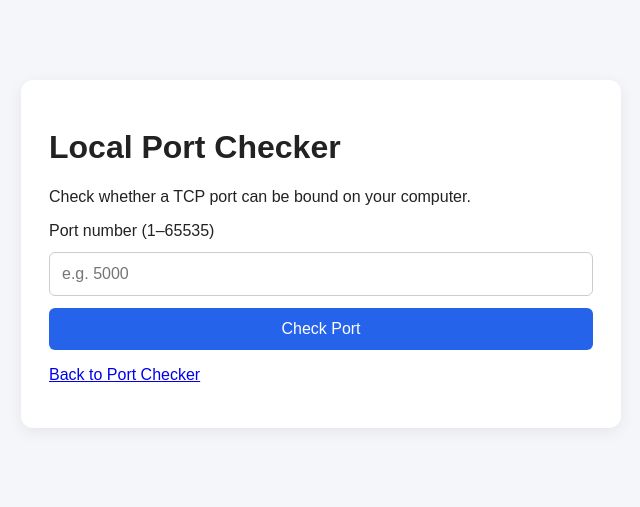
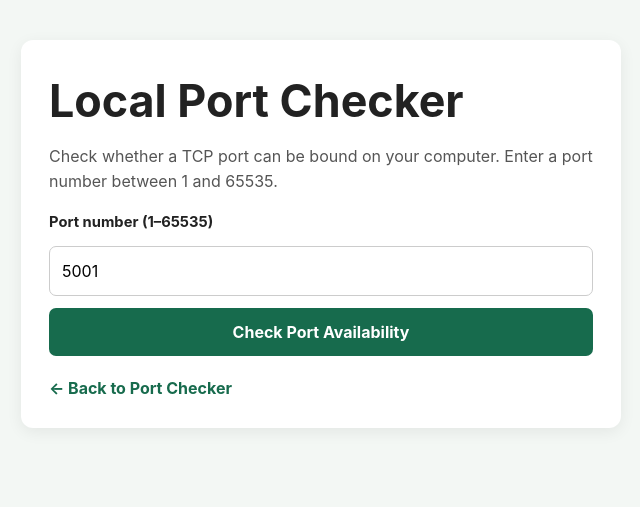
Before and after one commit to JayGatagat/Socket-Based-Port-Availability-Checker, a Flask app: page /local-port-check in a window 1280 px wide. Shown: the top 507 px of the page, without its empty margins (319-959 px from the left). Run offline with Flask 3, Linux system fonts and the light colour scheme.

Commit message:
Add user-friendly local port checker page

```diff
--- a/app.py
+++ b/app.py
@@ -1,33 +1,76 @@
+
 from flask import Flask, render_template, request
-from port_checker import check_port, check_port_range, validate_target, validate_port
-from flask import request, render_template
-from port_checker import check_local_port
+
+from port_checker import (
+    check_port,
+    check_port_range,
+    validate_target,
+    validate_port,
+    check_local_port,
+)
 
 app = Flask(__name__)
 app.config["SECRET_KEY"] = "development-only-change-me"
 
 
+# --------------------------------------------------
+# HOME PAGE
+# --------------------------------------------------
+
 @app.get("/")
 def index():
-    return render_template("index.html", result=None, results=None, error=None)
+    return render_template(
+        "index.html",
+        result=None,
+        results=None,
+        summary=None,
+        error=None,
+    )
 
+
+# --------------------------------------------------
+# CHECK A SINGLE PORT
+# --------------------------------------------------
 
 @app.post("/check")
 def check():
     target = request.form.get("target", "").strip()
     port_text = request.form.get("port", "").strip()
     timeout_text = request.form.get("timeout", "1.0").strip()
+
     try:
         validate_target(target)
         port = validate_port(port_text)
         timeout = float(timeout_text)
+
         if not 0.1 <= timeout <= 5:
-            raise ValueError("Timeout must be between 0.1 and 5 seconds.")
+            raise ValueError(
+                "Timeout must be between 0.1 and 5 seconds."
+            )
+
         result = check_port(target, port, timeout)
-        return render_template("index.html", result=result, results=None, error=None)
+
+        return render_template(
+            "index.html",
+            result=result,
+            results=None,
+            summary=None,
+            error=None,
+        )
+
     except (ValueError, OSError) as exc:
-        return render_template("index.html", result=None, results=None, error=str(exc)), 400
+        return render_template(
+            "index.html",
+            result=None,
+            results=None,
+            summary=None,
+            error=str(exc),
+        ), 400
 
+
+# --------------------------------------------------
+# CHECK A RANGE OF PORTS
+# --------------------------------------------------
 
 @app.post("/range")
 def range_check():
@@ -35,60 +78,114 @@ def range_check():
     start_text = request.form.get("start_port", "").strip()
     end_text = request.form.get("end_port", "").strip()
     timeout_text = request.form.get("timeout", "0.5").strip()
+
     try:
         validate_target(target)
+
         start_port = validate_port(start_text)
         end_port = validate_port(end_text)
         timeout = float(timeout_text)
+
         if not 0.1 <= timeout <= 3:
-            raise ValueError("Timeout must be between 0.1 and 3 seconds for a range check.")
+            raise ValueError(
+                "Timeout must be between 0.1 and 3 seconds "
+                "for a range check."
+            )
+
         if end_port < start_port:
-            raise ValueError("End port must be greater than or equal to start port.")
+            raise ValueError(
+                "End port must be greater than or equal to start port."
+            )
+
         if end_port - start_port + 1 > 100:
-            raise ValueError("For safety, check no more than 100 ports per request.")
-        results = check_port_range(target, start_port, end_port, timeout)
-        opened = sum(1 for item in results if item["status"] == "Open")
+            raise ValueError(
+                "For safety, check no more than 100 ports per request."
+            )
+
+        results = check_port_range(
+            target,
+            start_port,
+            end_port,
+            timeout,
+        )
+
         summary = {
             "target": target,
             "start_port": start_port,
             "end_port": end_port,
             "checked": len(results),
-            "open_count": opened,
-            "closed_count": sum(1 for item in results if item["status"] == "Closed"),
-            "timeout_count": sum(1 for item in results if item["status"] == "Timeout"),
-            "total_ms": round(sum(item["latency_ms"] for item in results), 2),
+            "open_count": sum(
+                1 for item in results
+                if item["status"] == "Open"
+            ),
+            "closed_count": sum(
+                1 for item in results
+                if item["status"] == "Closed"
+            ),
+            "timeout_count": sum(
+                1 for item in results
+                if item["status"] == "Timeout"
+            ),
+            "total_ms": round(
+                sum(item["latency_ms"] for item in results), 2
+            ),
         }
-        return render_template("index.html", result=None, results=results, summary=summary, error=None)
+
+        return render_template(
+            "index.html",
+            result=None,
+            results=results,
+            summary=summary,
+            error=None,
+        )
+
     except (ValueError, OSError) as exc:
-        return render_template("index.html", result=None, results=None, summary=None, error=str(exc)), 400
+        return render_template(
+            "index.html",
+            result=None,
+            results=None,
+            summary=None,
+            error=str(exc),
+        ), 400
+
+
+# --------------------------------------------------
+# LOCAL PORT CHECKER PAGE
+# URL: /local-port-check
+# --------------------------------------------------
 
 @app.route("/local-port-check", methods=["GET", "POST"])
 def local_port_check():
     result = None
-    port_value = ""
+    error = None
+    port_value = "5001"
 
     if request.method == "POST":
         port_value = request.form.get("port", "").strip()
 
         try:
-            if not port_value.isdigit():
-                raise ValueError("Enter a valid port number.")
-
-            port = int(port_value)
+            port = validate_port(port_value)
             result = check_local_port(port)
 
-        except ValueError as exc:
-            result = {
-                "status": "ERROR",
-                "message": str(exc)
-            }
+        except (ValueError, OSError) as exc:
+            error = str(exc)
 
     return render_template(
         "local_port.html",
         result=result,
-        port=port_value
+        port=port_value,
+        error=error,
     )
 
+
+# --------------------------------------------------
+# START APPLICATION
+# --------------------------------------------------
+
 if __name__ == "__main__":
-    # Local development server. Do not expose this demo app to the public internet.
-    app.run(host="127.0.0.1", port=5001, debug=False)
+    # Local development only. Do not expose this server publicly.
+    app.run(
+        host="127.0.0.1",
+        port=5001,
+        debug=False,
+    )
--- a/static/style.css
+++ b/static/style.css
@@ -1,38 +1,287 @@
-* { box-sizing: border-box; }
-:root { color-scheme: light; --green:#176b4d; --ink:#1e2b27; --muted:#65736d; --line:#dce7e1; --bg:#f3f7f4; }
-body { margin:0; background:var(--bg); color:var(--ink); font:16px/1.5 -apple-system,BlinkMacSystemFont,"Segoe UI",sans-serif; }
-.hero { padding:42px max(22px,calc((100% - 1080px)/2)); background:linear-gradient(120deg,#123f31,#247858); color:white; }
-.eyebrow { font-size:.76rem; letter-spacing:.13em; font-weight:700; opacity:.8; }
-h1 { line-height:1.15; margin:.5rem 0; font-size:clamp(1.8rem,4vw,2.8rem); }
-.hero p { max-width:700px; color:#e3f2e9; margin:0; }
-main { max-width:1080px; padding:22px; margin:auto; }
-.notice,.error { padding:14px 16px; border-radius:12px; margin-bottom:18px; }
-.notice { background:#e2f4ee; border:1px solid #b5dfce; }
-.error { background:#fff0ef; border:1px solid #f1c1bd; color:#8b211b; }
-.grid { display:grid; grid-template-columns:repeat(2,minmax(0,1fr)); gap:18px; }
-.panel { background:white; border:1px solid var(--line); border-radius:16px; padding:22px; margin-bottom:18px; box-shadow:0 5px 18px #1a46300a; min-width:0; }
-h2 { font-size:1.2rem; margin:0 0 16px; }
-label { display:block; font-weight:650; font-size:.92rem; margin-bottom:13px; }
-input { display:block; width:100%; padding:11px 12px; border:1px solid #bdcec5; border-radius:9px; margin-top:6px; font:inherit; background:#fff; }
-input:focus { outline:3px solid #bde6d3; border-color:var(--green); }
-button { width:100%; border:0; border-radius:9px; padding:12px 16px; background:var(--green); color:white; font:inherit; font-weight:700; cursor:pointer; }
-button:hover { background:#0f563d; }
-.two { display:grid; grid-template-columns:1fr 1fr; gap:12px; }
-.hint { color:var(--muted); font-size:.88rem; margin-bottom:0; }
-.result-line { display:flex; align-items:center; gap:12px; flex-wrap:wrap; }
-.status { display:inline-block; padding:3px 9px; border-radius:99px; font-weight:750; font-size:.83rem; background:#e9eee9; }
-.status.open { color:#12643f; background:#d9f5e5; }
-.status.closed { color:#9b342b; background:#ffebe8; }
-.status.timeout { color:#8a5b00; background:#fff2cf; }
-.status.error { color:#6d3b91; background:#f1e5fb; }
-.stats { display:grid; grid-template-columns:repeat(auto-fit,minmax(120px,1fr)); gap:10px; margin-bottom:18px; }
-.stats div { background:#f2f7f4; border-radius:10px; padding:12px; }
-.stats span,.stats strong { display:block; }
-.stats span { color:var(--muted); font-size:.8rem; }
-.stats strong { font-size:1.2rem; }
-.table-wrap { overflow-x:auto; }
-table { width:100%; border-collapse:collapse; font-size:.9rem; }
-th,td { text-align:left; padding:10px; border-bottom:1px solid var(--line); }
-th { background:#f6f9f7; }
-footer { text-align:center; color:var(--muted); padding:16px 20px 28px; font-size:.85rem; }
-@media(max-width:760px) { .grid { grid-template-columns:1fr; } .hero { padding-top:30px; padding-bottom:30px; } main { padding:14px; } .panel { padding:17px; } }
+
+* {
+    box-sizing: border-box;
+}
+
+:root {
+    color-scheme: light;
+    --green: #176b4d;
+    --ink: #1e2b27;
+    --muted: #65736d;
+    --line: #dce7e1;
+    --bg: #f3f7f4;
+}
+
+body {
+    margin: 0;
+    background: var(--bg);
+    color: var(--ink);
+    font: 16px/1.5 -apple-system, BlinkMacSystemFont, "Segoe UI", sans-serif;
+}
+
+.hero {
+    padding: 42px max(22px, calc((100% - 1080px) / 2));
+    background: linear-gradient(120deg, #123f31, #247858);
+    color: white;
+}
+
+.eyebrow {
+    font-size: 0.76rem;
+    letter-spacing: 0.13em;
+    font-weight: 700;
+    opacity: 0.8;
+}
+
+h1 {
+    line-height: 1.15;
+    margin: 0.5rem 0;
+    font-size: clamp(1.8rem, 4vw, 2.8rem);
+}
+
+.hero p {
+    max-width: 700px;
+    color: #e3f2e9;
+    margin: 0;
+}
+
+main {
+    max-width: 1080px;
+    padding: 22px;
+    margin: auto;
+}
+
+.notice,
+.error {
+    padding: 14px 16px;
+    border-radius: 12px;
+    margin-bottom: 18px;
+}
+
+.notice {
+    background: #e2f4ee;
+    border: 1px solid #b5dfce;
+}
+
+.error {
+    background: #fff0ef;
+    border: 1px solid #f1c1bd;
+    color: #8b211b;
+}
+
+.grid {
+    display: grid;
+    grid-template-columns: repeat(2, minmax(0, 1fr));
+    gap: 18px;
+}
+
+.panel {
+    background: white;
+    border: 1px solid var(--line);
+    border-radius: 16px;
+    padding: 22px;
+    margin-bottom: 18px;
+    box-shadow: 0 5px 18px #1a46300a;
+    min-width: 0;
+}
+
+h2 {
+    font-size: 1.2rem;
+    margin: 0 0 16px;
+}
+
+label {
+    display: block;
+    font-weight: 650;
+    font-size: 0.92rem;
+    margin-bottom: 13px;
+}
+
+input {
+    display: block;
+    width: 100%;
+    padding: 11px 12px;
+    border: 1px solid #bdcec5;
+    border-radius: 9px;
+    margin-top: 6px;
+    font: inherit;
+    background: #fff;
+}
+
+input:focus {
+    outline: 3px solid #bde6d3;
+    border-color: var(--green);
+}
+
+button {
+    width: 100%;
+    border: 0;
+    border-radius: 9px;
+    padding: 12px 16px;
+    background: var(--green);
+    color: white;
+    font: inherit;
+    font-weight: 700;
+    cursor: pointer;
+}
+
+button:hover {
+    background: #0f563d;
+}
+
+.two {
+    display: grid;
+    grid-template-columns: 1fr 1fr;
+    gap: 12px;
+}
+
+.hint {
+    color: var(--muted);
+    font-size: 0.88rem;
+    margin-bottom: 0;
+}
+
+/* Local Port Checker homepage panel */
+.local-panel {
+    margin-bottom: 24px;
+}
+
+.local-port-button {
+    display: inline-block;
+    margin-top: 8px;
+    padding: 0;
+    background: transparent;
+    color: var(--green);
+    text-decoration: none;
+    border: none;
+    border-radius: 0;
+    font: inherit;
+    font-weight: 700;
+    cursor: pointer;
+    transition: color 0.2s ease;
+}
+
+.local-port-button:hover {
+    background: transparent;
+    color: #0f563d;
+    text-decoration: underline;
+}
+
+.local-port-button:focus-visible {
+    outline: 3px solid #bde6d3;
+    outline-offset: 4px;
+}
+
+/* Single-port results */
+.result-line {
+    display: flex;
+    align-items: center;
+    gap: 12px;
+    flex-wrap: wrap;
+}
+
+.status {
+    display: inline-block;
+    padding: 3px 9px;
+    border-radius: 99px;
+    font-weight: 750;
+    font-size: 0.83rem;
+    background: #e9eee9;
+}
+
+.status.open {
+    color: #12643f;
+    background: #d9f5e5;
+}
+
+.status.closed {
+    color: #9b342b;
+    background: #ffebe8;
+}
+
+.status.timeout {
+    color: #8a5b00;
+    background: #fff2cf;
+}
+
+.status.error {
+    color: #6d3b91;
+    background: #f1e5fb;
+}
+
+/* Range-check statistics */
+.stats {
+    display: grid;
+    grid-template-columns: repeat(auto-fit, minmax(120px, 1fr));
+    gap: 10px;
+    margin-bottom: 18px;
+}
+
+.stats div {
+    background: #f2f7f4;
+    border-radius: 10px;
+    padding: 12px;
+}
+
+.stats span,
+.stats strong {
+    display: block;
+}
+
+.stats span {
+    color: var(--muted);
+    font-size: 0.8rem;
+}
+
+.stats strong {
+    font-size: 1.2rem;
+}
+
+/* Results table */
+.table-wrap {
+    overflow-x: auto;
+}
+
+table {
+    width: 100%;
+    border-collapse: collapse;
+    font-size: 0.9rem;
+}
+
+th,
+td {
+    text-align: left;
+    padding: 10px;
+    border-bottom: 1px solid var(--line);
+}
+
+th {
+    background: #f6f9f7;
+}
+
+/* Footer */
+footer {
+    text-align: center;
+    color: var(--muted);
+    padding: 16px 20px 28px;
+    font-size: 0.85rem;
+}
+
+/* Mobile layout */
+@media (max-width: 760px) {
+    .grid {
+        grid-template-columns: 1fr;
+    }
+
+    .hero {
+        padding-top: 30px;
+        padding-bottom: 30px;
+    }
+
+    main {
+        padding: 14px;
+    }
+
+    .panel {
+        padding: 17px;
+    }
+}
--- a/templates/local_port.html
+++ b/templates/local_port.html
@@ -1,85 +1,149 @@
+
 <!DOCTYPE html>
 <html lang="en">
 <head>
     <meta charset="UTF-8">
     <meta name="viewport" content="width=device-width, initial-scale=1.0">
+
     <title>Local Port Availability Checker</title>
+
+    <link rel="stylesheet"
+          href="{{ url_for('static', filename='style.css') }}">
+
     <style>
-        body {
-            font-family: Arial, sans-serif;
+        .local-checker {
             max-width: 600px;
-            margin: 60px auto;
-            padding: 20px;
-            background: #f4f6f9;
+            margin: 40px auto;
+            padding: 28px;
+            background: white;
             color: #222;
-        }
-
-        .panel {
-            background: white;
-            padding: 28px;
             border-radius: 12px;
             box-shadow: 0 4px 16px #0001;
         }
 
-        input, button {
+        .local-checker input,
+        .local-checker button {
             box-sizing: border-box;
             width: 100%;
             padding: 12px;
             margin-top: 12px;
-            border-radius: 6px;
+            border-radius: 7px;
             font-size: 16px;
         }
 
-        input {
+        .local-checker input {
             border: 1px solid #ccc;
         }
 
-        button {
-            background: #2563eb;
+        .local-checker button {
+            background: #176b4d;
             color: white;
             border: none;
             cursor: pointer;
+            font-weight: bold;
         }
 
-        .result {
-            margin-top: 20px;
-            padding: 14px;
-            border-radius: 6px;
+        .local-checker button:hover {
+            background: #104f39;
         }
 
-        .FREE { background: #dcfce7; color: #166534; }
-        .BUSY { background: #fee2e2; color: #991b1b; }
-        .ERROR { background: #fef3c7; color: #92400e; }
+        .port-result {
+            margin-top: 22px;
+            padding: 16px;
+            border-radius: 8px;
+            overflow-wrap: anywhere;
+        }
+
+        .FREE {
+            background: #dcfce7;
+            color: #166534;
+        }
+
+        .BUSY {
+            background: #fee2e2;
+            color: #991b1b;
+        }
+
+        .ERROR {
+            background: #fef3c7;
+            color: #92400e;
+        }
+
+        .back-link {
+            display: inline-block;
+            margin-top: 20px;
+            color: #176b4d;
+            text-decoration: none;
+            font-weight: bold;
+        }
+
+        .back-link:hover {
+            text-decoration: underline;
+        }
+
+        .description {
+            color: #555;
+            line-height: 1.6;
+        }
     </style>
 </head>
+
 <body>
-    <div class="panel">
+
+    <main class="local-checker">
+
         <h1>Local Port Checker</h1>
-        <p>Check whether a TCP port can be bound on your computer.</p>
 
-        <form method="POST">
-            <label for="port">Port number (1–65535)</label>
+        <p class="description">
+            Check whether a TCP port can be bound on your computer.
+            Enter a port number between 1 and 65535.
+        </p>
+
+        <form method="POST"
+              action="{{ url_for('local_port_check') }}">
+
+            <label for="port">
+                <strong>Port number (1–65535)</strong>
+            </label>
+
             <input
                 id="port"
                 name="port"
                 type="number"
                 min="1"
                 max="65535"
+                step="1"
                 required
                 value="{{ port }}"
-                placeholder="e.g. 5000"
+                placeholder="Enter port, e.g. 5000"
             >
-            <button type="submit">Check Port</button>
+
+            <button type="submit">Check Port Availability</button>
+
         </form>
 
-        {% if result %}
-        <div class="result {{ result.status }}">
-            <strong>{{ result.status }}</strong>
-            <p>{{ result.message }}</p>
-        </div>
+        {% if error %}
+        <section class="port-result ERROR" role="alert">
+            <strong>Error</strong>
+            <p>{{ error }}</p>
+        </section>
         {% endif %}
 
-        <p><a href="/">Back to Port Checker</a></p>
-    </div>
+        {% if result %}
+        <section
+            class="port-result {{ result.status }}"
+            aria-live="polite"
+        >
+            <h2>Status: {{ result.status }}</h2>
+            <p>{{ result.message }}</p>
+        </section>
+        {% endif %}
+
+        <a class="back-link" href="{{ url_for('index') }}">
+            ← Back to Port Checker
+        </a>
+
+    </main>
+
 </body>
 </html>
```
Also changed, not shown: templates/index.html (+103 -14 lines).
